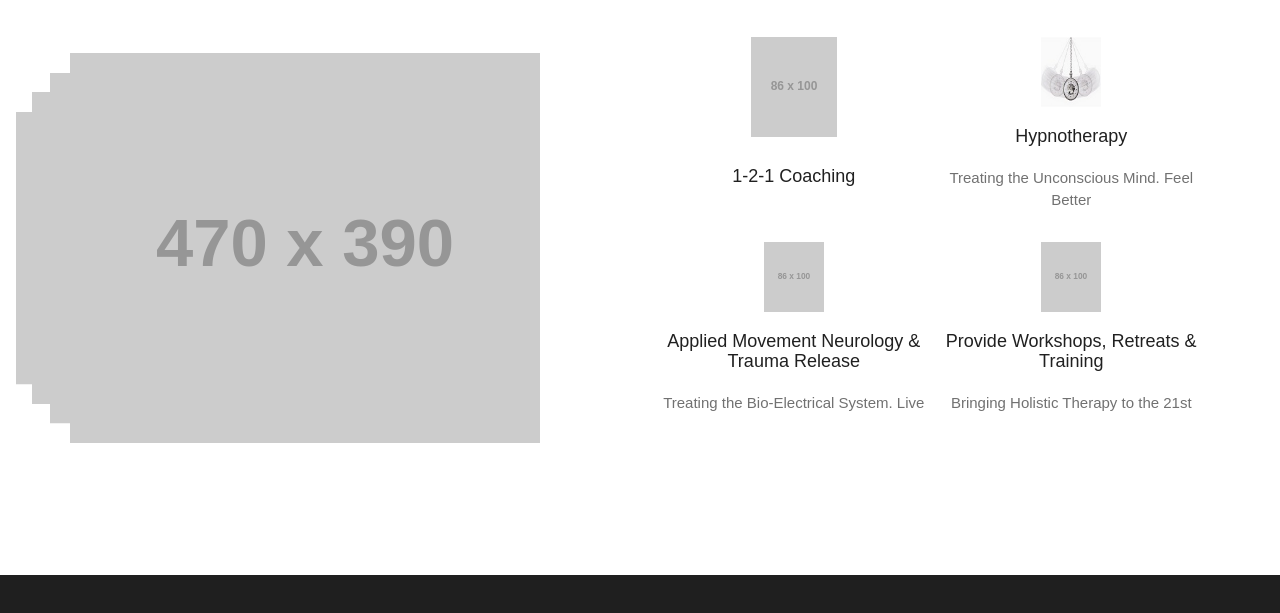
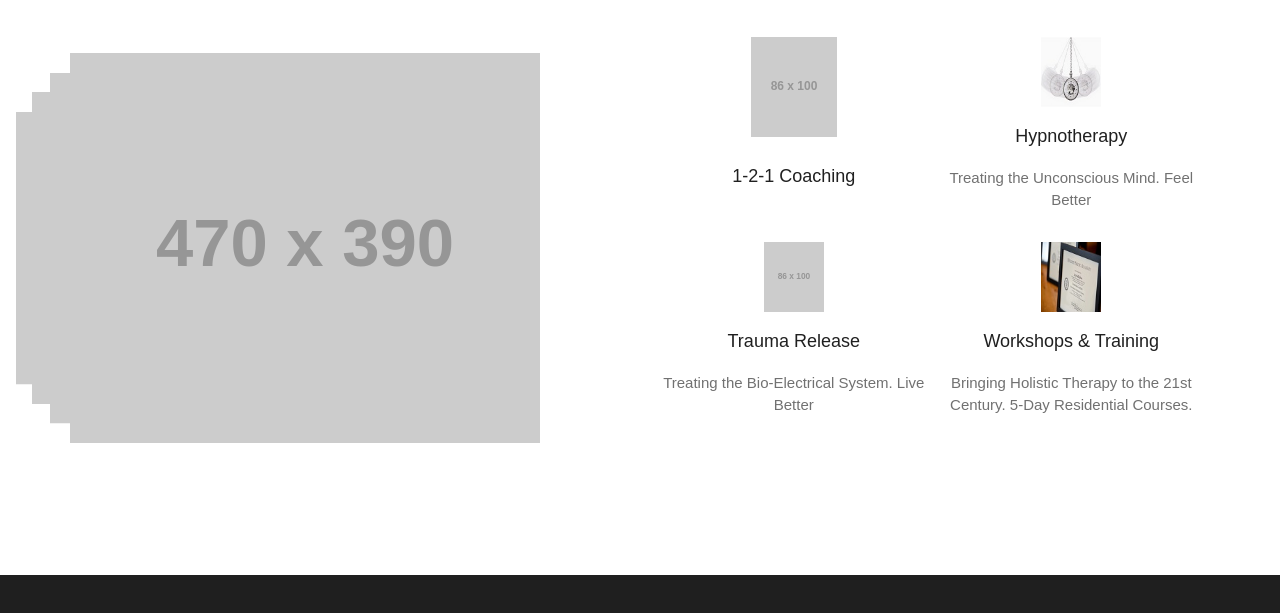
Before and after one commit to steveminnikin/themindphysio, a plain HTML site: page index.html in a window 1280 px wide. Both pictures are taken after a click on the link "SERVICES". Shown: the part 187-800 px from the top of the page. Drawn offline with Linux system fonts and the light colour scheme; placeholder pictures from the web are drawn by us; a web font is replaced by a local one.

Commit message:
added img

```diff
--- a/index.html
+++ b/index.html
@@ -472,12 +472,12 @@
                                 </div>
                                 <div class="prt_services_slider_text prt_img_click " id="3 ">
                                     <img src="http://placehold.it/86X100 " alt="Service icon ">
-                                    <h4>Applied Movement Neurology & Trauma Release </h4>
+                                    <h4>Trauma Release </h4>
                                     <p>Treating the Bio-Electrical System. Live Better </p>
                                 </div>
                                 <div class="prt_services_slider_text prt_img_click " id="4 ">
-                                    <img src="http://placehold.it/86X100 " alt="Service icon ">
-                                    <h4>Provide Workshops, Retreats & Training </h4>
+                                    <img src="images/mini-certificate-86x100.jpg" alt="Coaching certificate">
+                                    <h4>Workshops & Training </h4>
                                     <p>Bringing Holistic Therapy to the 21st Century. 5-Day Residential Courses. </p>
                                 </div>
                             </div>
```
